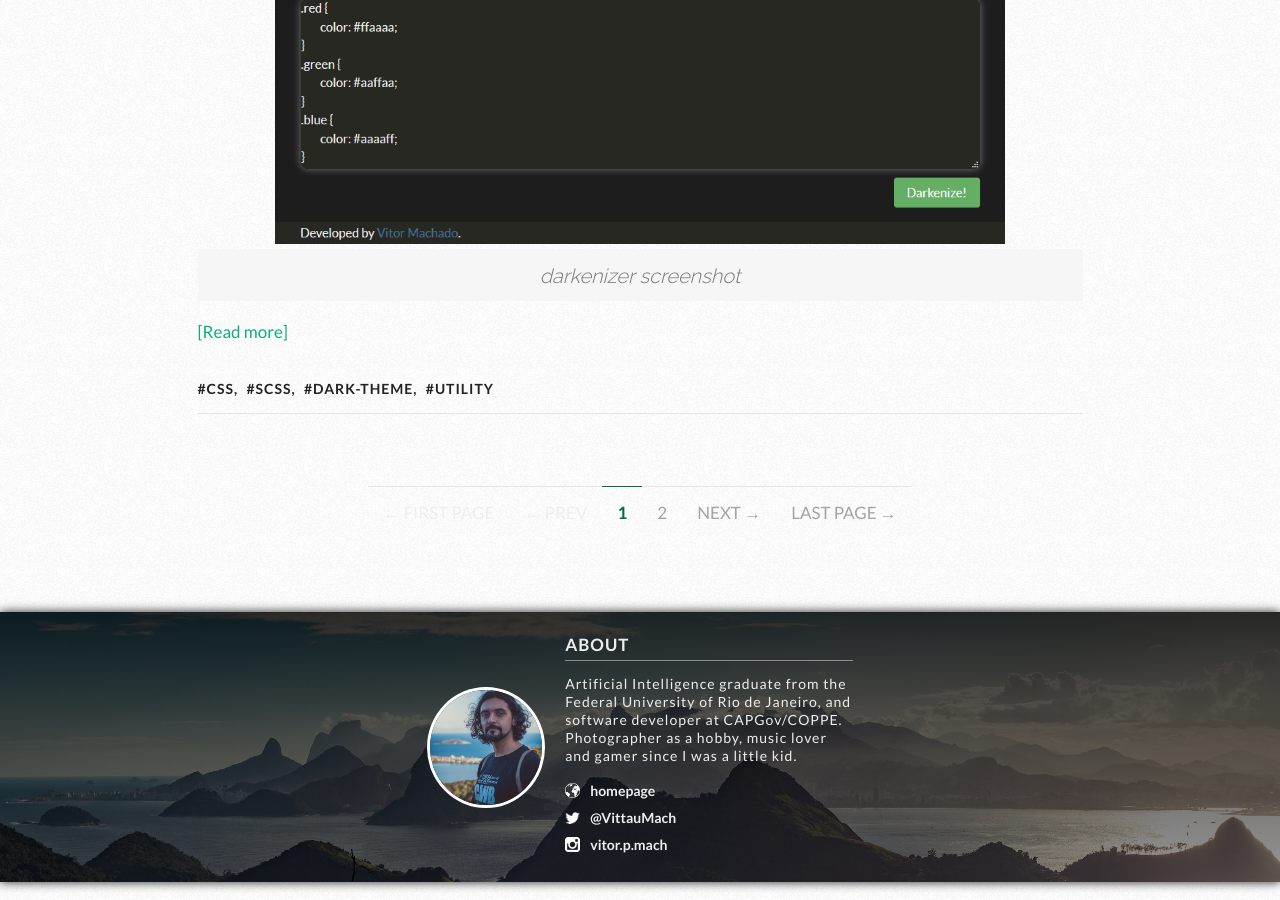
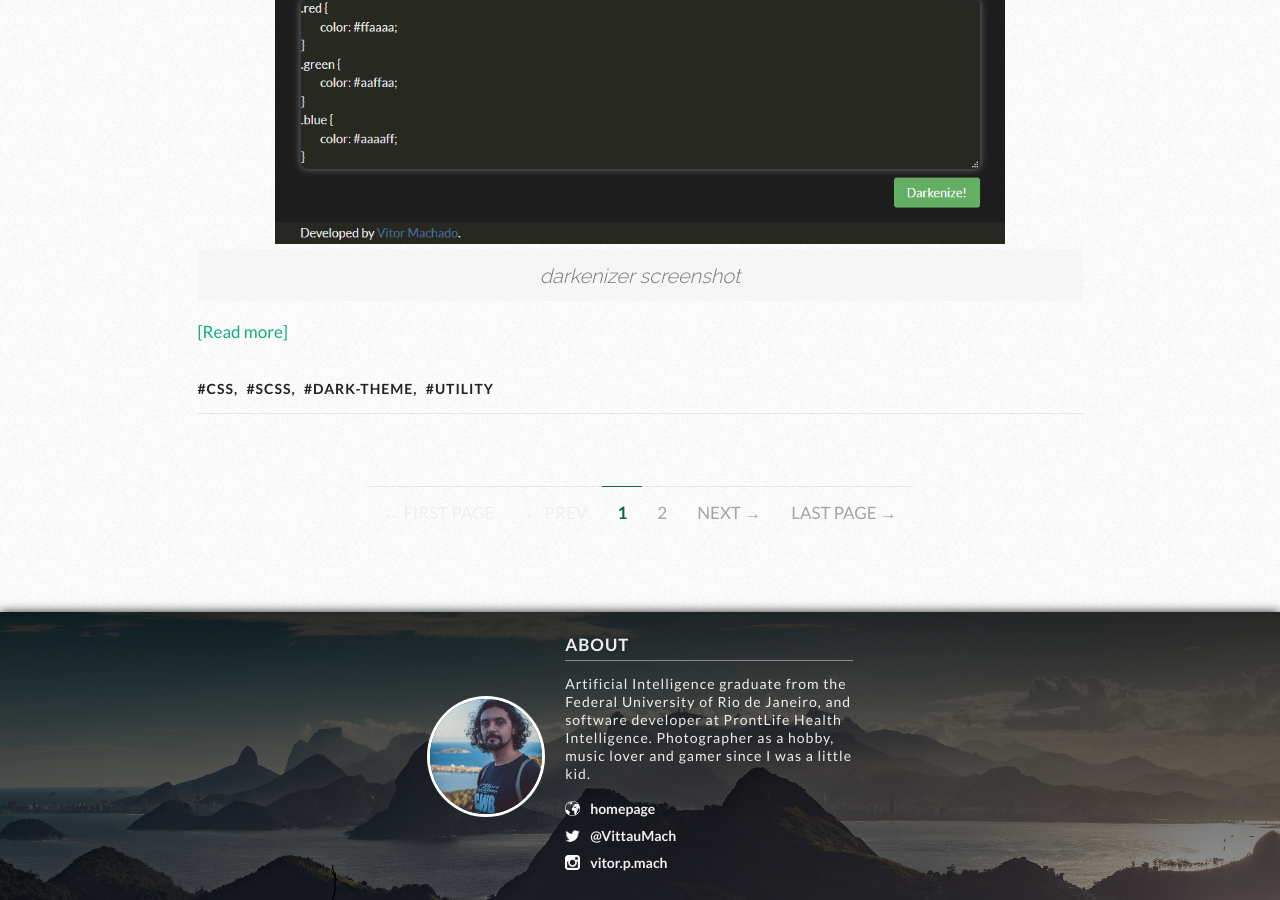
Before and after one commit to vittau/blog, a Jekyll site: the page built from index.html, in a window 1280 px wide and 900 px high, scrolled down 3553 px. Built offline with Jekyll 4.4.1, drawn with Linux system fonts in a browser that asks for light colours; nearby versions of some CDN libraries; the list of posts is cut into pages by our own code; a style sheet for code colours, icons or effects is not loaded; some of the changed text lies outside the part shown.

Commit message:
Subtitle changed, description updated.

```diff
--- a/_config.yml
+++ b/_config.yml
@@ -1,9 +1,9 @@
 # Site settings
 title: The Random Ramblings of a Software Developer
-subtitle: "Vitor Machado's blog about computer stuff. Mostly."
+subtitle: "A blog about computer stuff. Mostly."
 author: "Vitor Machado"
 email: vmachado@cos.ufrj.br
-description: "Artificial Intelligence graduate from the Federal University of Rio de Janeiro, and software developer at CAPGov/COPPE. Photographer as a hobby, music lover and gamer since I was a little kid."
+description: "Artificial Intelligence graduate from the Federal University of Rio de Janeiro, and software developer at ProntLife Health Intelligence. Photographer as a hobby, music lover and gamer since I was a little kid."
 baseurl: "/blog"
 url: "https://vitormach.dev"
 excerpt_separator: <!--more--> #use this in posts to define how long the excerpt of the post (that is shown on the Blog page) is
```
